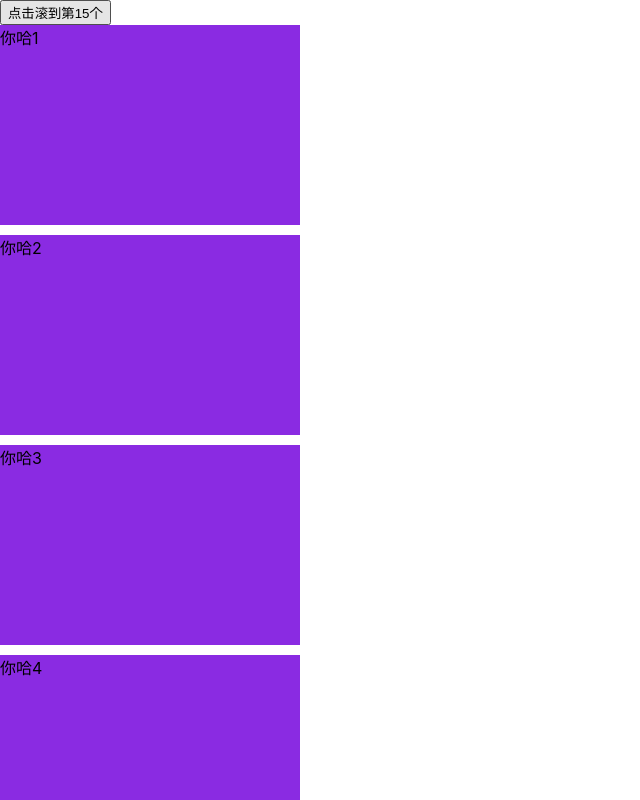
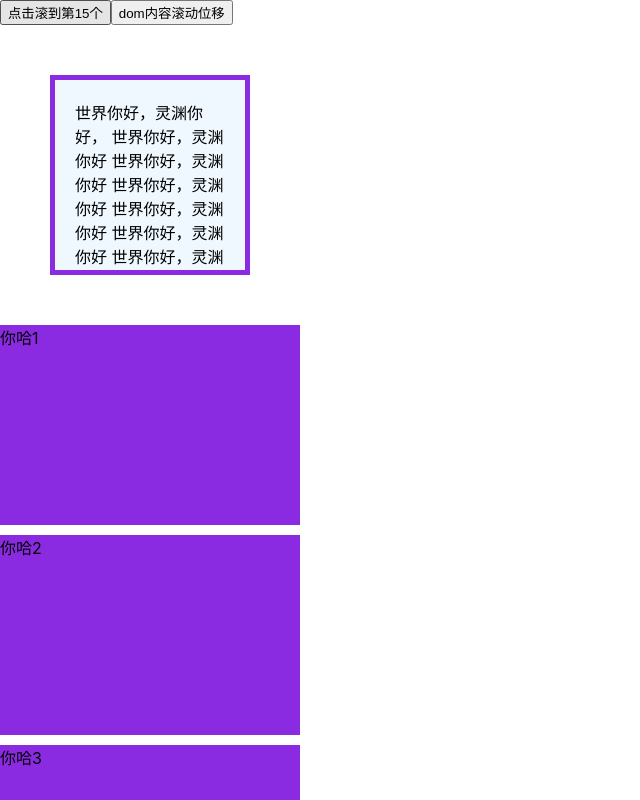
Before and after one commit to aoxiang9696/app-demo, a React (Create React App) app: page / in a window 1280 px wide. Shown: the top 800 px of the page, without its empty margins (0-640 px from the left). Built offline with nearby package versions, Linux system fonts and the light colour scheme.

Commit message:
feat: 添加窗口滚动练习

```diff
--- a/src/pages/scrollTopDemo/index.jsx
+++ b/src/pages/scrollTopDemo/index.jsx
@@ -1,7 +1,25 @@
-import React from "react";
+import React, { useEffect } from "react";
 import "./index.scss";
 export default function Index() {
   const list = [1, 2, 3, 4, 5, 6, 7, 8, 9, 10, 11, 12, 13, 14, 15];
+
+  useEffect(() => {
+    const dom1 = document.querySelector("#dom1");
+    console.log(dom1.getBoundingClientRect());
+    console.log(window.innerWidth, window.innerHeight, "window相关，视口大小");
+    console.log(
+      document.documentElement.offsetWidth,
+      document.documentElement.offsetHeight,
+      "document相关，文档大小"
+    );
+    console.log(window.scrollX, window.scrollY, "当前文档的滚动位移");
+    console.log(dom1.offsetWidth, dom1.offsetHeight, "dom1的offset宽高"); // 包括pedding+content+border
+    console.log(dom1.offsetLeft, dom1.offsetTop, "dom1的offset位置(坐标)");
+    console.log(dom1.clientWidth, dom1.clientHeight, "dom1的client宽高"); //padding+content
+    console.log(dom1.clientLeft,dom1.clientTop,'dom的client坐标');//??
+    console.log(dom1.scrollWidth,dom1.scrollHeight,'dom的内容宽高');
+    console.log(dom1.scrollLeft,dom1.scrollTop,'dom的内容scroll位移');
+  }, []);
 
   const scrollToAnchor = (anchorName) => {
     if (anchorName) {
@@ -12,22 +30,29 @@ export default function Index() {
     }
   };
 
-  const scrollToNum=()=>{
-    scrollToAnchor('item_15')
-  }
+  const scrollToNum = () => {
+    scrollToAnchor("item_15");
+  };
 
   return (
     <div>
-       <button onClick={scrollToNum}>点击滚到第15个</button>
-      <div>
+      <button onClick={scrollToNum}>点击滚到第15个</button>
+      <button onClick={()=>{
+        const dom1 = document.querySelector("#dom1");
+        console.log(dom1.scrollLeft,dom1.scrollTop,'dom的内容scroll位移');
+      }}>dom内容滚动位移</button>
+      <div id="dom1">
+        世界你好，灵渊你好， 世界你好，灵渊你好 世界你好，灵渊你好 世界你好，灵渊你好 世界你好，灵渊你好 世界你好，灵渊你好 世界你好，灵渊你好 世界你好，灵渊你好
+      </div>
+      <div className="list-box">
         {list.map((item) => {
           return (
-            <div className="list-item" id={`item_${item}`} key={`item_${item}`}>{`你哈${item}`}</div>
+            <div className="list-item" id={`item_${item}`} key={`item_${item}`}>
+              <div>{`你哈${item}`}</div>
+            </div>
           );
         })}
       </div>
-
-
     </div>
   );
 }
--- a/src/pages/scrollTopDemo/index.scss
+++ b/src/pages/scrollTopDemo/index.scss
@@ -1,4 +1,21 @@
+/* .list-box{
+    position: fixed;
+    top: 50px;
+    bottom: 20px;
+    overflow: auto;
+} */
+#dom1{
+    width: 200px;
+    height: 200px;
+    background-color: aliceblue;
+    margin:50px;
+    padding: 20px;
+    box-sizing: border-box;
+    border: 5px solid blueviolet;
+    overflow-y: auto;
+}
 .list-item{
+    position: relative;
     width: 300px;
     height: 200px;
     background-color: blueviolet;
```
